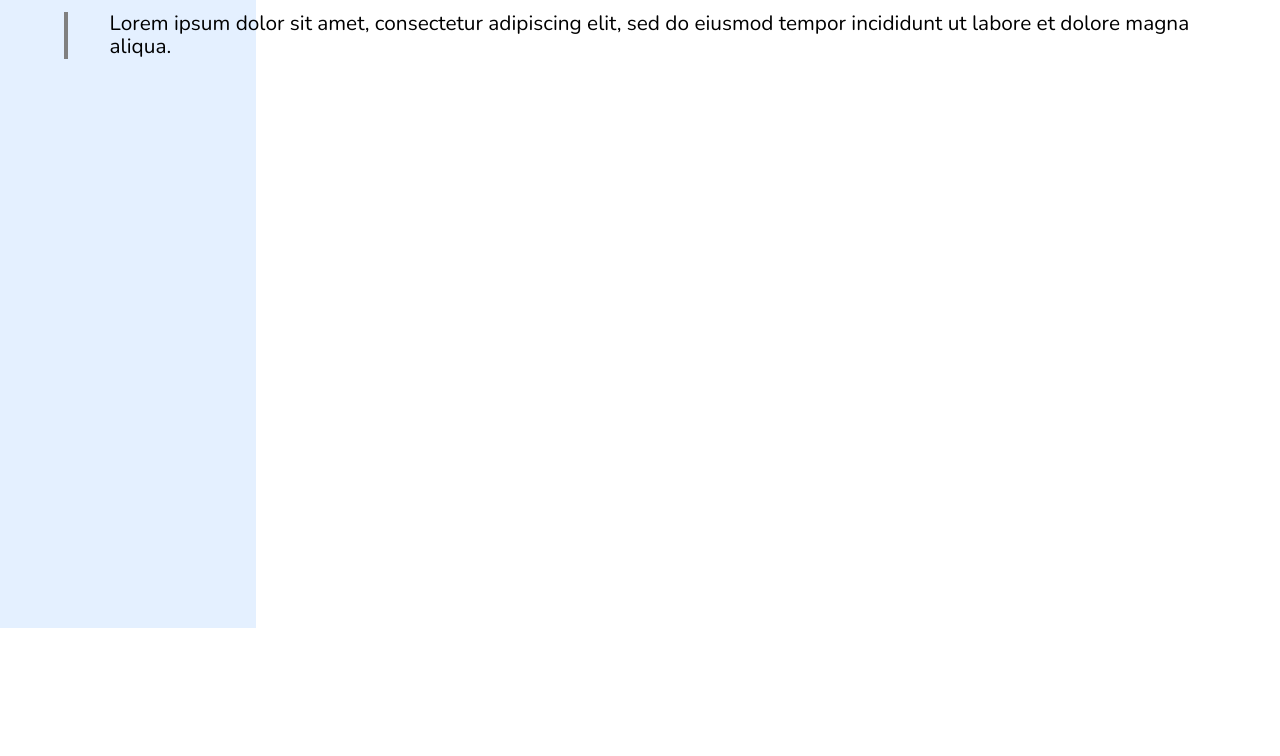
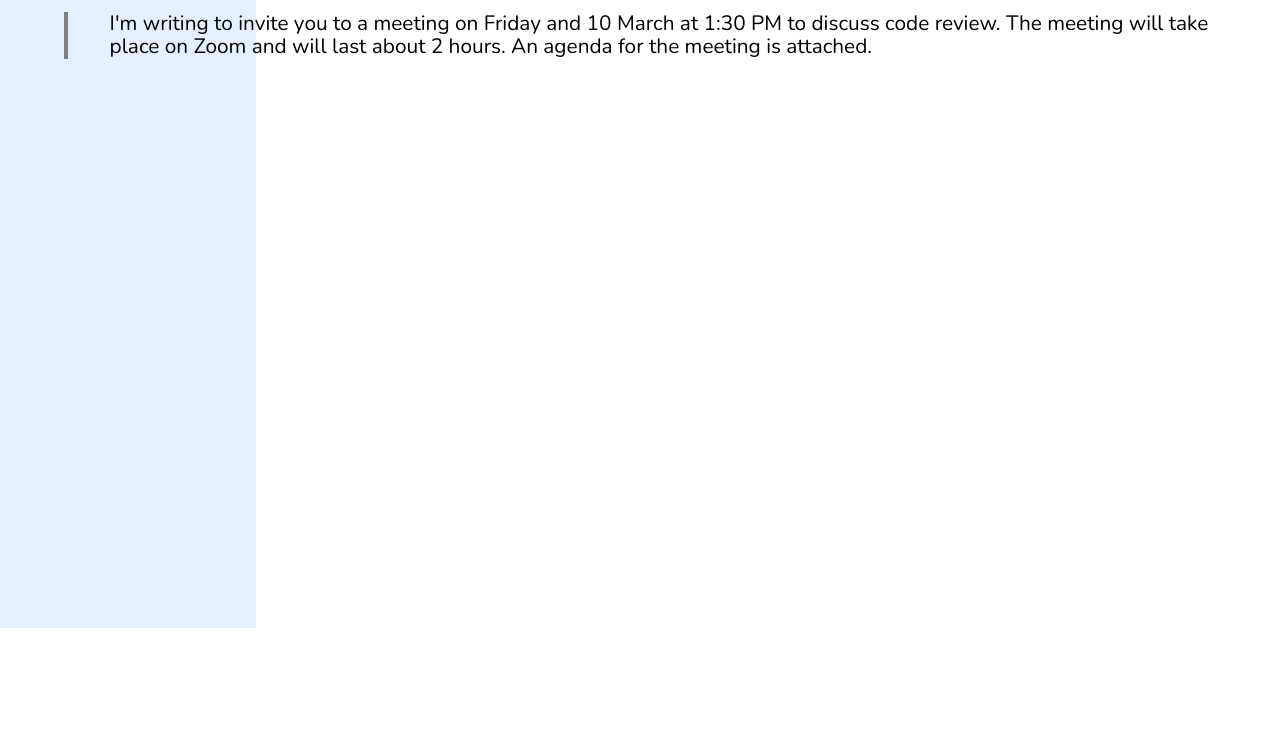
Before and after one commit to fulyaertay/UI-design-challenges, a website built with Vite: page design-challenge-7/index.html in a window 1280 px wide. Shown: the part 172-928 px from the top of the page. Built offline with nearby package versions, Linux system fonts and the light colour scheme.

Commit message:
change text

```diff
--- a/design-challenge-7/index.html
+++ b/design-challenge-7/index.html
@@ -10,8 +10,7 @@
     <div class="container">
       <h1>Client Meeting <span>1:30 PM</span></h1>
       <p>
-        Lorem ipsum dolor sit amet, consectetur adipiscing elit, sed do eiusmod
-        tempor incididunt ut labore et dolore magna aliqua.
+        I'm writing to invite you to a meeting on Friday and 10 March at 1:30 PM to discuss code review. The meeting will take place on Zoom and will last about 2 hours. An agenda for the meeting is attached.
       </p>
     </div>
   </body>
```
